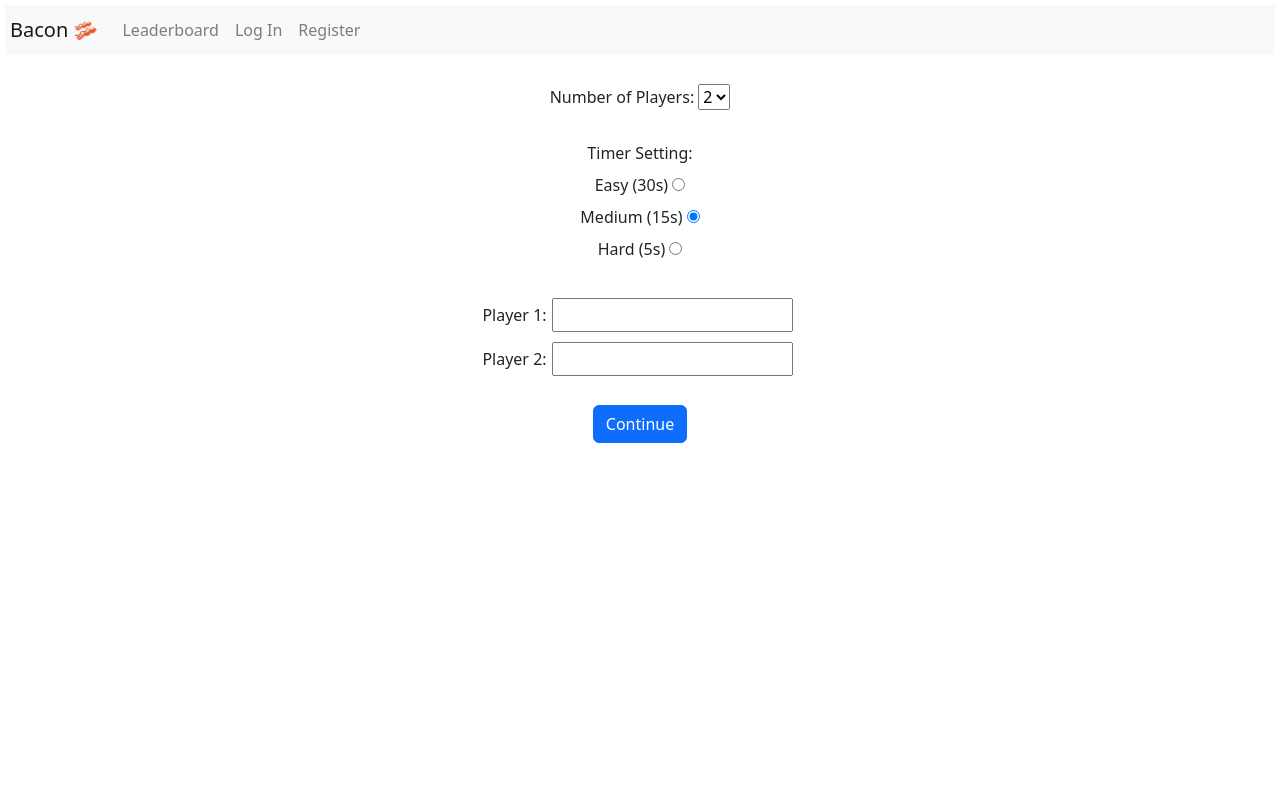
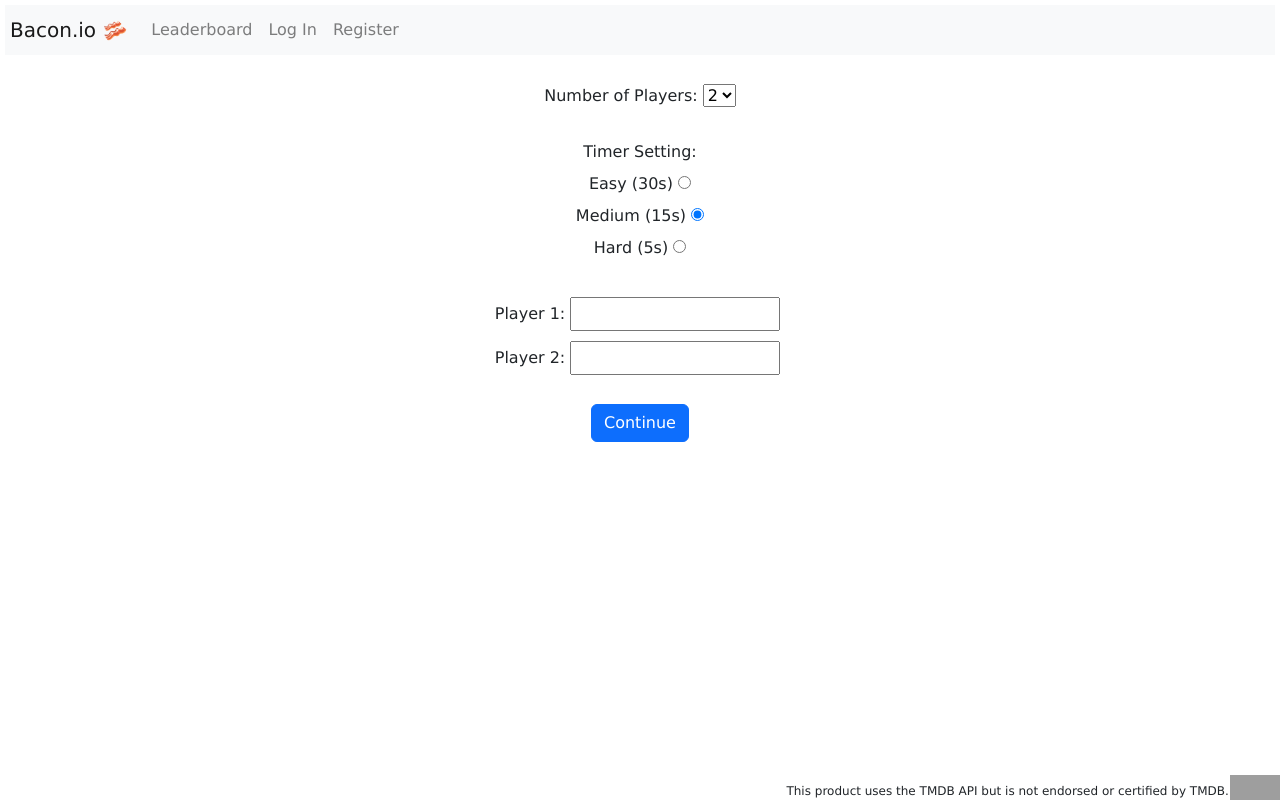
Before and after one commit to liammaguire1/capstone, a Django app: page /menu in a window 1280 px wide. Run offline with Django 4.2, Linux system fonts and the light colour scheme; some libraries are stand-ins or nearby versions; grey boxes are pictures that could not be loaded.

Commit message:
submission version

```diff
--- a/bacon/static/bacon/game.js
+++ b/bacon/static/bacon/game.js
@@ -32,7 +32,7 @@ document.addEventListener('DOMContentLoaded', function() {
 
                 document.querySelector("#guess_text").value = '';
                 document.querySelector("#score").innerHTML = 'Score: ' + String(score - 1);
-                document.querySelector("#current-player").innerHTML = players[turn % players.length] + "'s turn";
+                document.querySelector("#current-player").innerHTML = players[turn % players.length] + ":";
             }
 
             // Assign html
--- a/bacon/static/bacon/styles.css
+++ b/bacon/static/bacon/styles.css
@@ -38,4 +38,41 @@
 
 #play-again {
     text-align: center;
+    width: 50%;
+    margin-left: 25%;
+    margin-right: 25%;
 }
+
+#guess_form {
+    text-align: center;
+    width: 50%;
+    margin-left: 25%;
+    margin-right: 25%;
+}
+
+#guess_text {
+    border-width: 2px;
+    border-radius: 15px;
+    border-color: rgb(201, 201, 252);
+}
+
+#instruction {
+    font-size: 30px;
+}
+
+#footer {
+    position: absolute;
+    bottom: 0;
+    right: 4%;
+    z-index: 10;
+    font-size: 12px;
+}
+
+#footer-logo {
+    width: 50px;
+    height: 25px;
+    position: absolute;
+    bottom: 0;
+    right: 0;
+    z-index: 10;
+}
--- a/bacon/templates/bacon/index.html
+++ b/bacon/templates/bacon/index.html
@@ -3,7 +3,7 @@
 
 {% block body %}
 
-<h2 style="text-align: center; margin: 15px;">Welcome to Bacon!</h2>
+<h2 style="text-align: center; margin: 15px;">Welcome to Bacon.io!</h2>
 
 <div class="container text-center">
     <div class="row align-items-center">
--- a/bacon/templates/bacon/layout.html
+++ b/bacon/templates/bacon/layout.html
@@ -12,9 +12,9 @@
         {% block script %}
         {% endblock %}
     </head>
-    <body>
+    <body style="font-family: Verdana, Geneva, Tahoma, sans-serif;">
         <nav style="padding: 5px; margin: 5px;" class="navbar navbar-expand-lg navbar-light bg-light">
-            <a class="navbar-brand" href="{% url 'index' %}">Bacon &#129363</a>
+            <a class="navbar-brand" href="{% url 'index' %}">Bacon.io &#129363</a>
 
             <div>
               <ul class="navbar-nav mr-auto">
@@ -49,5 +49,10 @@
             {% block body %}
             {% endblock %}
         </div>
+
+        <div>
+            <footer id="footer">This product uses the TMDB API but is not endorsed or certified by TMDB.</footer>
+            <img id="footer-logo" src="https://www.themoviedb.org/assets/2/v4/logos/v2/blue_square_1-5bdc75aaebeb75dc7ae79426ddd9be3b2be1e342510f8202baf6bffa71d7f5c4.svg"></img>
+        </div>
     </body>
 </html>
--- a/bacon/views.py
+++ b/bacon/views.py
@@ -87,6 +87,12 @@ def game_load(request):
 
         # Create dict of players
         players_raw = request.POST.getlist("player_names")
+
+        # Fill in "" player names
+        for i, player in enumerate(players_raw):
+            if player == "":
+                players_raw[i] = 'Player ' + str(i+1)
+
         players = json.dumps(players_raw)
 
         return render(request, "bacon/game.html", {
@@ -195,7 +201,7 @@ def find(guess, mode):
             url_one += '%20'
     url_one += url_two
 
-    # Make API request to get actor id
+    # Make API request to get id
     response = requests.get(url_one, headers=headers)
 
     # Handle request status
```
Also changed, not shown: bacon/templates/bacon/game.html (+4 -7 lines), README.md (added), db.sqlite3.
